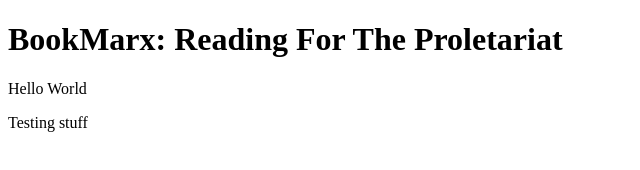
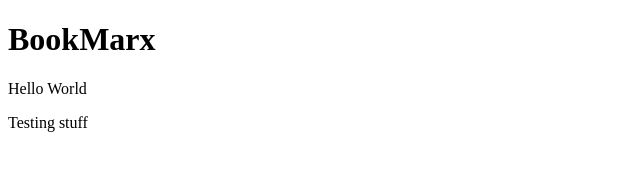
Before and after one commit to TaylorG63/CommunityWebsite, a plain HTML site: page index.html in a window 1280 px wide. Shown: the whole page, without its empty margins (0-640 px from the left). Drawn offline with Linux system fonts and the light colour scheme.

Commit message:
h1 change

```diff
--- a/index.html
+++ b/index.html
@@ -7,7 +7,7 @@
     <title>Document</title>
 </head>
 <body>
-    <h1>BookMarx: Reading For The Proletariat</h1>
+    <h1>BookMarx</h1>
     <p>Hello World</p>
     <p>Testing stuff</p>
 </body>
```
